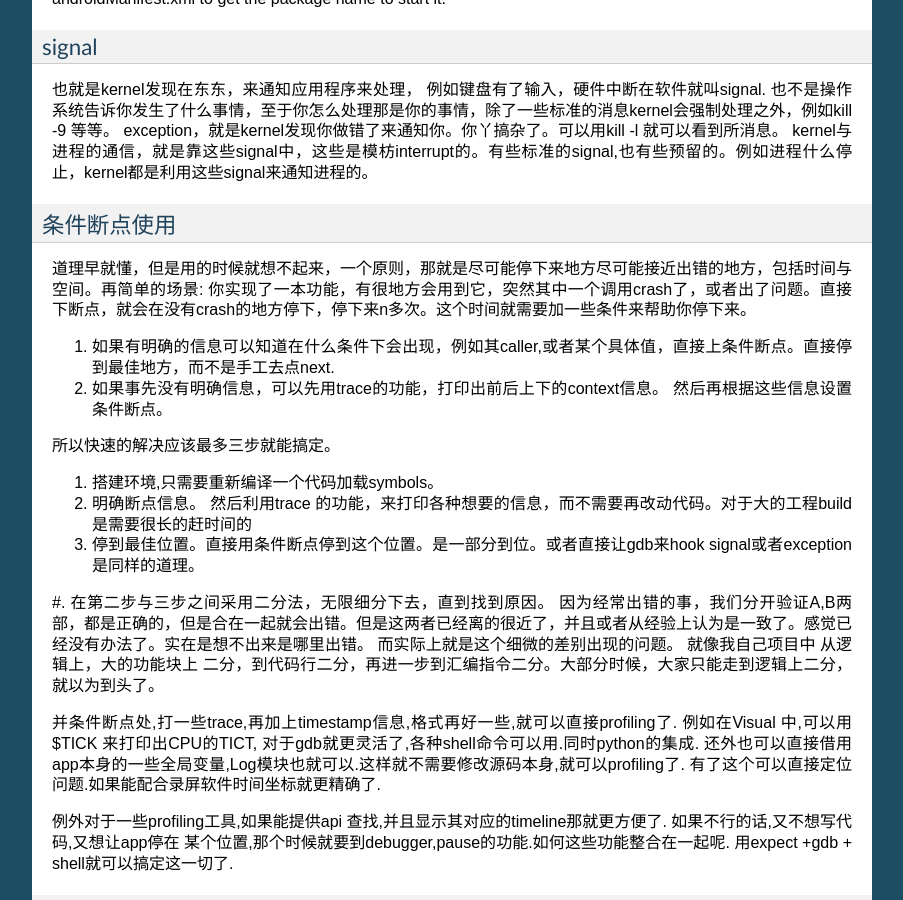
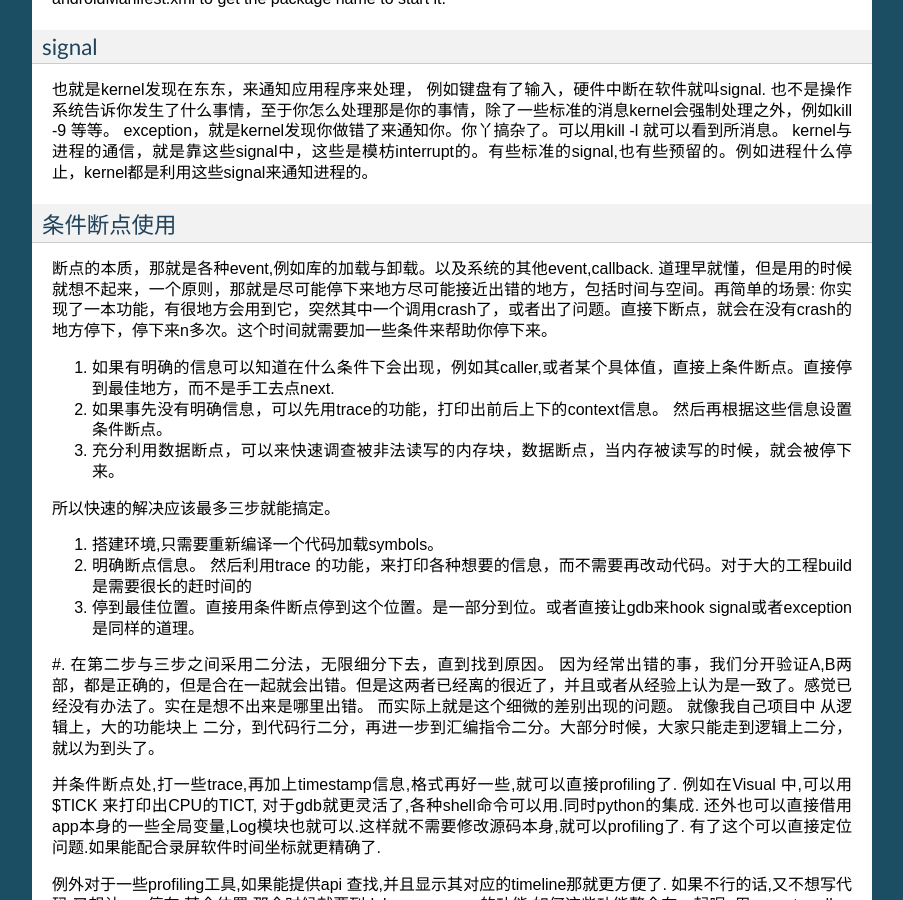
Before and after one commit to gwli/Programming, a Sphinx documentation site: the page built from source/content/Stage_2/HowToDebug.rst, in a window 1280 px wide and 900 px high, scrolled down 2619 px. Shown: the whole window, without its empty margins (198-1101 px from the left). Built offline with Sphinx 7.4.7, drawn with Linux system fonts in a browser that asks for light colours.

Commit message:
数据断点的意义

```diff
--- a/source/content/Stage_2/HowToDebug.rst
+++ b/source/content/Stage_2/HowToDebug.rst
@@ -126,10 +126,13 @@ signal
 条件断点使用
 ============
 
+断点的本质，那就是各种event,例如库的加载与卸载。以及系统的其他event,callback.
 道理早就懂，但是用的时候就想不起来，一个原则，那就是尽可能停下来地方尽可能接近出错的地方，包括时间与空间。再简单的场景: 你实现了一本功能，有很地方会用到它，突然其中一个调用crash了，或者出了问题。直接下断点，就会在没有crash的地方停下，停下来n多次。这个时间就需要加一些条件来帮助你停下来。
 
 #. 如果有明确的信息可以知道在什么条件下会出现，例如其caller,或者某个具体值，直接上条件断点。直接停到最佳地方，而不是手工去点next.
 #. 如果事先没有明确信息，可以先用trace的功能，打印出前后上下的context信息。 然后再根据这些信息设置条件断点。
+#. 充分利用数据断点，可以来快速调查被非法读写的内存块，数据断点，当内存被读写的时候，就会被停下来。
+
 
 所以快速的解决应该最多三步就能搞定。
 
```
